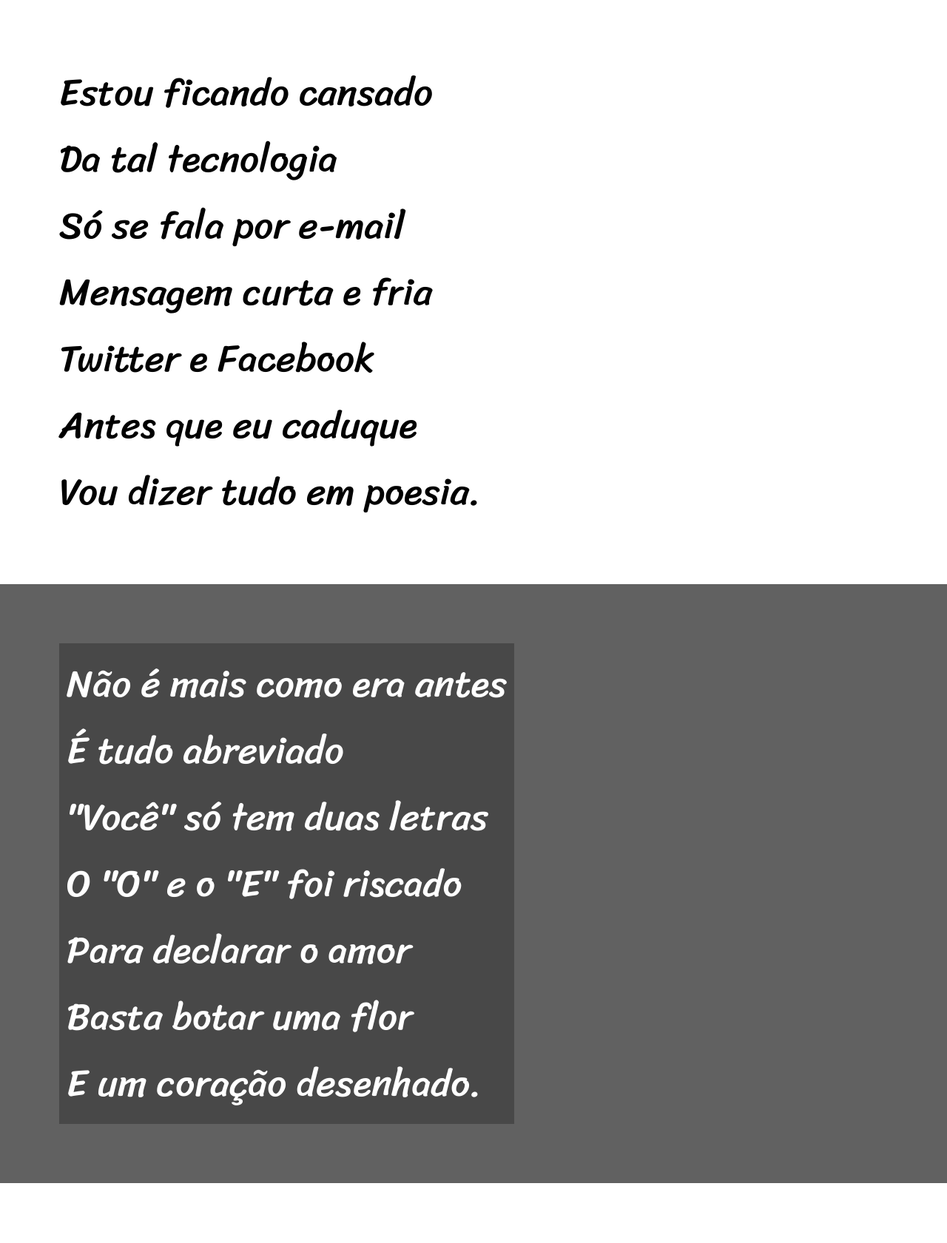
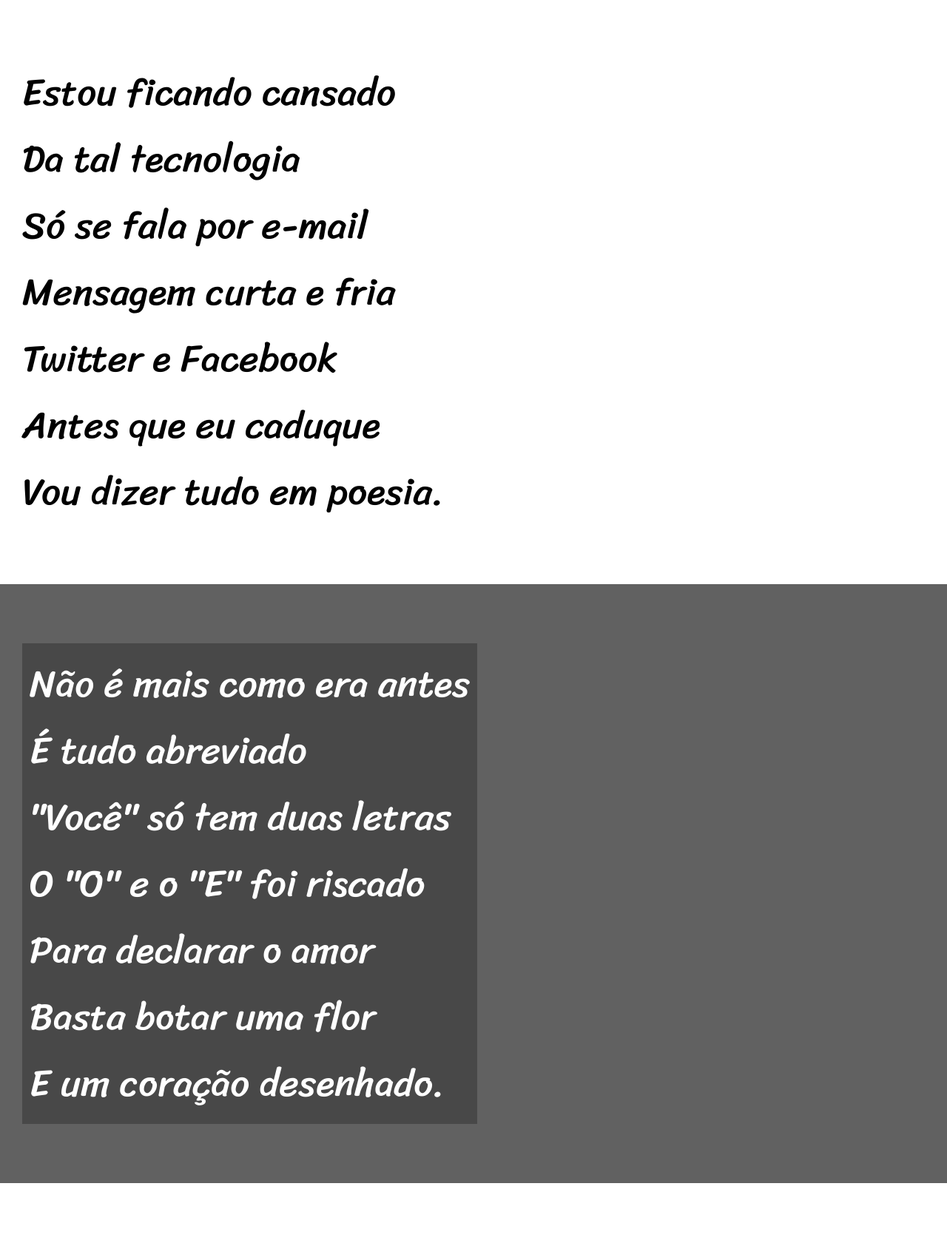
Before and after one commit to jvdsaraujo/html-css, a PHP site: page / in a window 1280 px wide. Shown: the part 236-1917 px from the top of the page at 74% size. Run offline with PHP 8.4, Linux system fonts and the light colour scheme.

Commit message:
adicionei paddings no d012-1

```diff
--- a/desafios/d012-1/estilo/style.css
+++ b/desafios/d012-1/estilo/style.css
@@ -45,7 +45,9 @@ header a:hover {
 }
 
 section {
-    padding: 10vh;
+    padding-top: 10vh;
+    padding-bottom: 10vh;
+    padding-left: 30px;
     line-height: 2em;
     font: normal normal 4vw var(--fonte2);
 }
```
